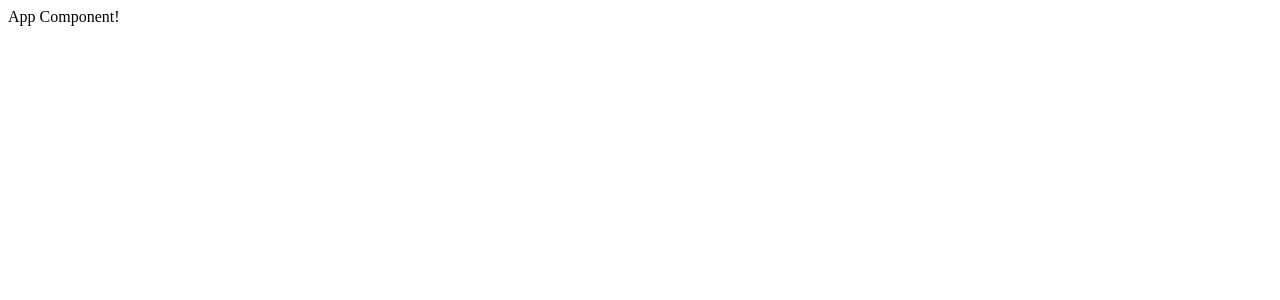
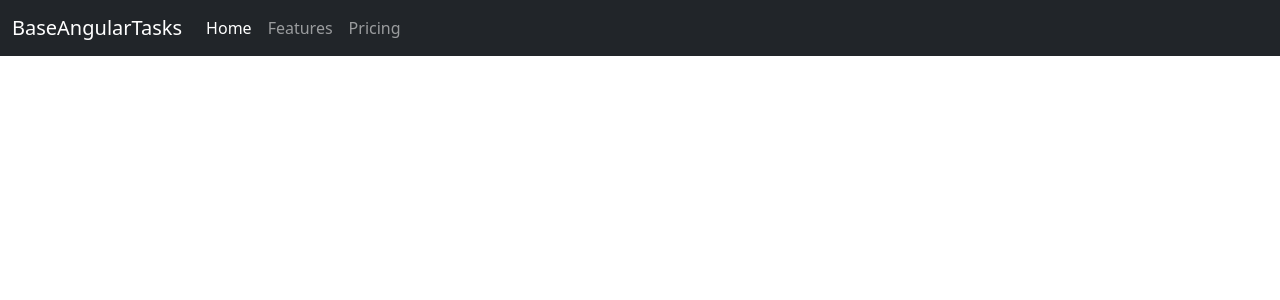
Before and after one commit to antarn88/BaseAngularTasks, an Angular app: page / in a window 1280 px wide. Shown: the top 300 px of the page. Built offline with nearby package versions, Linux system fonts and the light colour scheme.

Commit message:
Add base layout, bootstrap, header

```diff
--- a/angular.json
+++ b/angular.json
@@ -20,19 +20,15 @@
             "outputPath": "dist/base-angular-tasks",
             "index": "src/index.html",
             "main": "src/main.ts",
-            "polyfills": [
-              "zone.js"
-            ],
+            "polyfills": ["zone.js"],
             "tsConfig": "tsconfig.app.json",
             "inlineStyleLanguage": "scss",
-            "assets": [
-              "src/favicon.ico",
-              "src/assets"
-            ],
+            "assets": ["src/favicon.ico", "src/assets"],
             "styles": [
+              "node_modules/bootstrap/dist/css/bootstrap.min.css",
               "src/styles.scss"
             ],
-            "scripts": []
+            "scripts": ["node_modules/bootstrap/dist/js/bootstrap.min.js"]
           },
           "configurations": {
             "production": {
@@ -82,19 +78,11 @@
         "test": {
           "builder": "@angular-devkit/build-angular:karma",
           "options": {
-            "polyfills": [
-              "zone.js",
-              "zone.js/testing"
-            ],
+            "polyfills": ["zone.js", "zone.js/testing"],
             "tsConfig": "tsconfig.spec.json",
             "inlineStyleLanguage": "scss",
-            "assets": [
-              "src/favicon.ico",
-              "src/assets"
-            ],
-            "styles": [
-              "src/styles.scss"
-            ],
+            "assets": ["src/favicon.ico", "src/assets"],
+            "styles": ["src/styles.scss"],
             "scripts": []
           }
         }
--- a/package.json
+++ b/package.json
@@ -18,6 +18,7 @@
     "@angular/platform-browser": "^16.0.0",
     "@angular/platform-browser-dynamic": "^16.0.0",
     "@angular/router": "^16.0.0",
+    "bootstrap": "^5.2.3",
     "rxjs": "~7.8.0",
     "tslib": "^2.3.0",
     "zone.js": "~0.13.0"
--- a/src/app/app.component.html
+++ b/src/app/app.component.html
@@ -1 +1,12 @@
-App Component!
+<div class="container-fluid">
+  <div class="row">
+    <div class="col-12 p-0">
+      <app-header></app-header>
+    </div>
+  </div>
+  <div class="row">
+    <div class="col-6 offset-3">
+      <router-outlet></router-outlet>
+    </div>
+  </div>
+</div>
--- a/src/app/app.module.ts
+++ b/src/app/app.module.ts
@@ -3,10 +3,12 @@ import { BrowserModule } from '@angular/platform-browser';
 
 import { AppRoutingModule } from './app-routing.module';
 import { AppComponent } from './app.component';
+import { HeaderComponent } from './components/header/header.component';
 
 @NgModule({
   declarations: [
-    AppComponent
+    AppComponent,
+    HeaderComponent
   ],
   imports: [
     BrowserModule,
--- /dev/null
+++ b/src/app/components/header/header.component.html
@@ -0,0 +1,23 @@
+<nav class="navbar navbar-expand-lg bg-body-tertiary navbar-dark bg-dark">
+  <div class="container-fluid">
+    <a class="navbar-brand" href="#">BaseAngularTasks</a>
+    <button
+      class="navbar-toggler"
+      type="button"
+      data-bs-toggle="collapse"
+      data-bs-target="#navbarNavAltMarkup"
+      aria-controls="navbarNavAltMarkup"
+      aria-expanded="false"
+      aria-label="Toggle navigation"
+    >
+      <span class="navbar-toggler-icon"></span>
+    </button>
+    <div class="collapse navbar-collapse" id="navbarNavAltMarkup">
+      <div class="navbar-nav">
+        <a class="nav-link active" aria-current="page" href="#">Home</a>
+        <a class="nav-link" href="#">Features</a>
+        <a class="nav-link" href="#">Pricing</a>
+      </div>
+    </div>
+  </div>
+</nav>
```
Also changed, not shown: src/app/components/header/header.component.ts (added, +10 -0 lines), src/app/components/header/header.component.scss (added), 2 other files (tests, documents, lock files or other folders).
